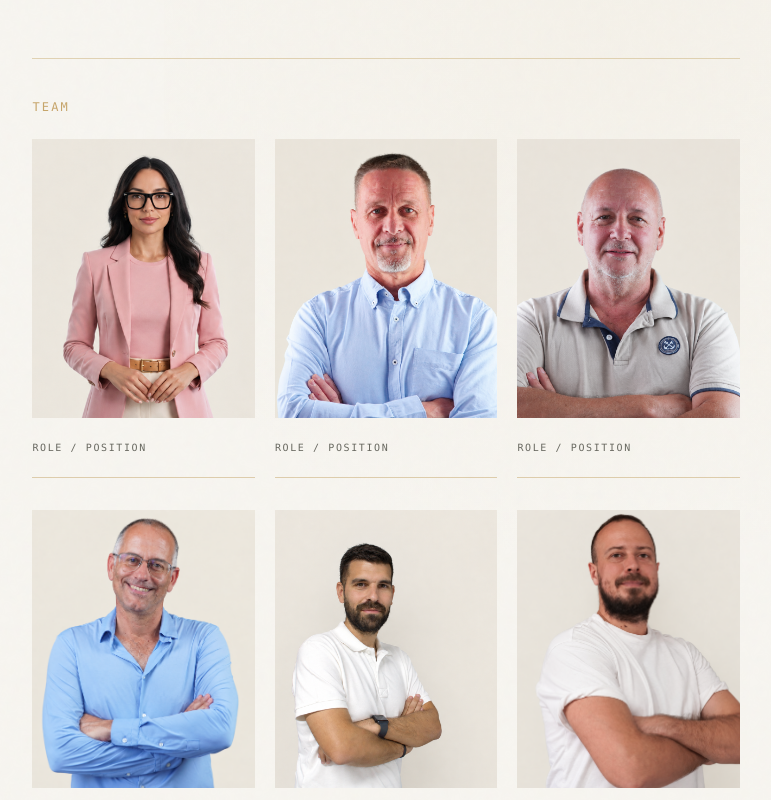
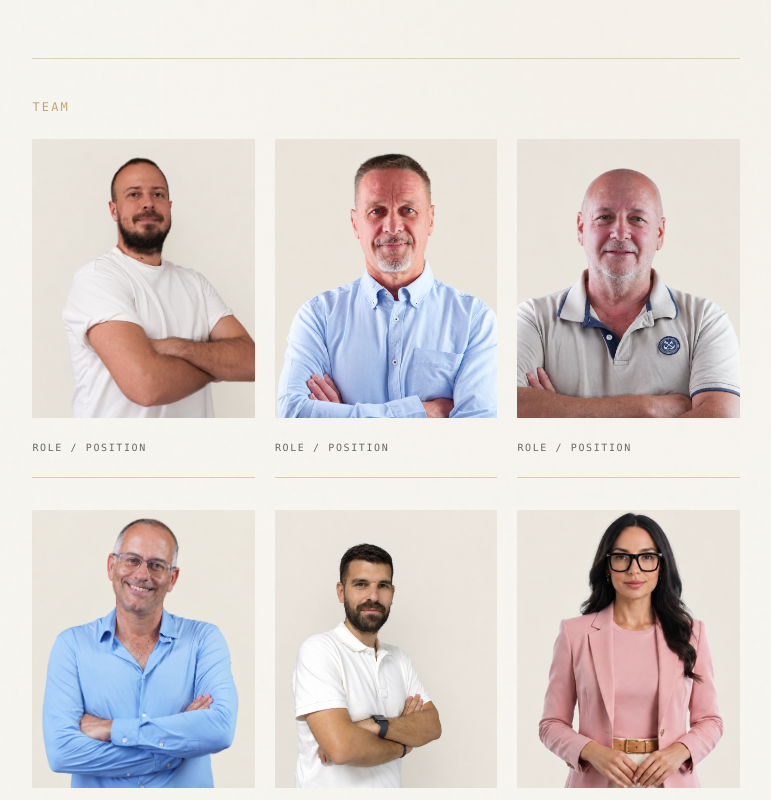
Before and after one commit to zdazix/brickinvest, a React (Vite) app in the folder app-1/: page / in a window 1280 px wide. Shown: the part 1140-1940 px from the top of the page, without its empty margins (476-1247 px from the left). Built offline with nearby package versions, Linux system fonts and the light colour scheme; no server answers.

Commit message:
поменяй местами фото первое и последнее
Amazi-Operation-Id: task:793f831d-23c0-48e9-9804-b17c4b14a7a1
Amazi-Operation-Payload: 358519091f1de471ea3142399f6ac0ae48e5a1f47859979f19ba65b57983a71c

```diff
--- a/app-1/src/pages/home/components/AboutTeam.tsx
+++ b/app-1/src/pages/home/components/AboutTeam.tsx
@@ -1,10 +1,10 @@
 const teamImages = [
-  "/images/team/team-01.png",
+  "/images/team/team-06.png",
   "/images/team/team-02.png",
   "/images/team/team-03.png",
   "/images/team/team-04.png",
   "/images/team/team-05.png",
-  "/images/team/team-06.png",
+  "/images/team/team-01.png",
 ];
 
 export const AboutTeam = () => {
```
